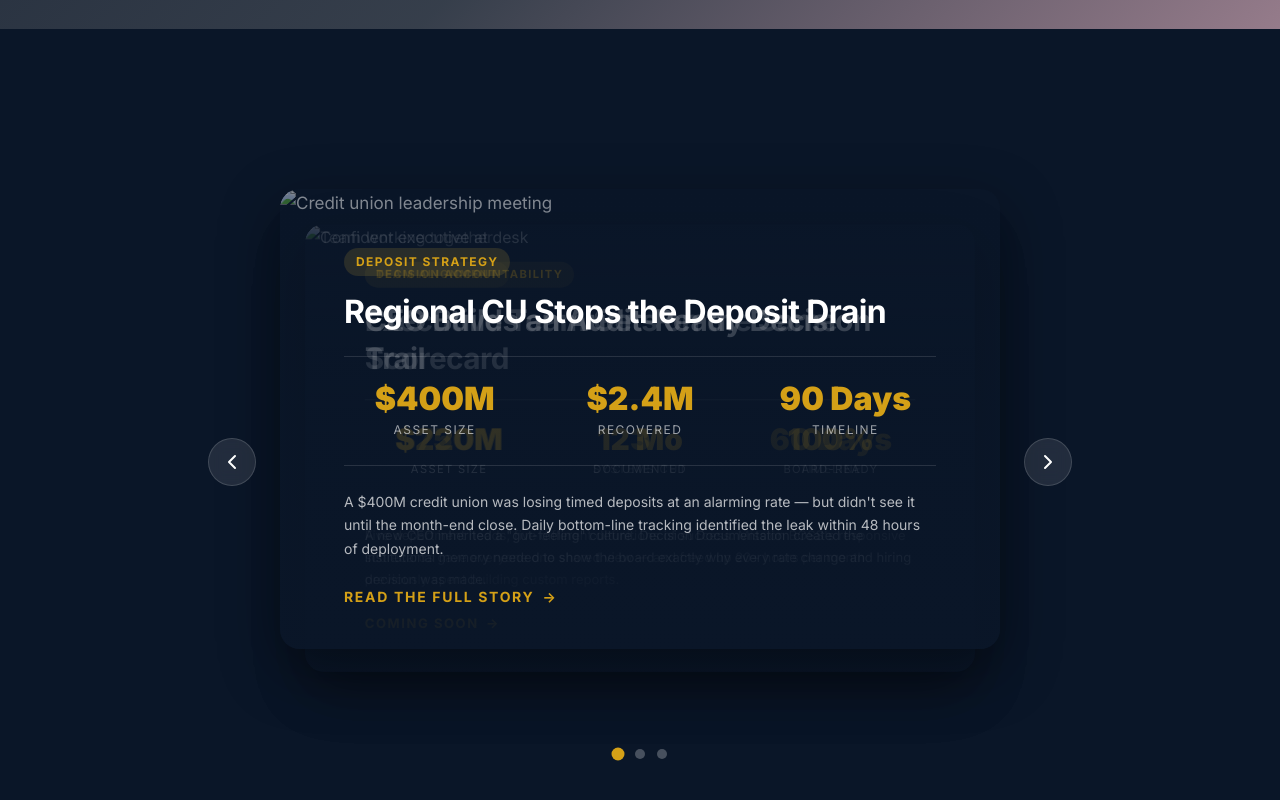
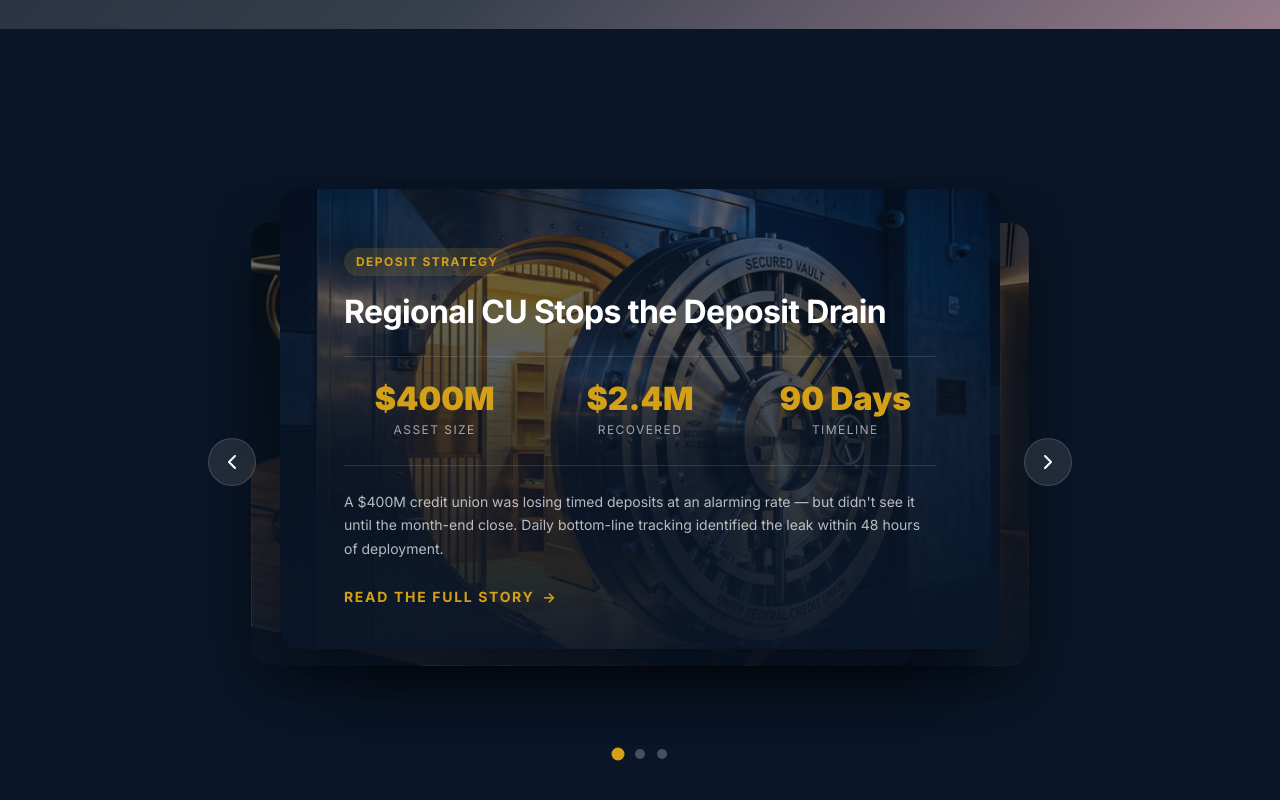
Before and after one commit to blendmodeus/mission-boss, a website built with Vite: page case-studies.html in a window 1280 px wide. Shown: the part 418-1218 px from the top of the page. Built offline with nearby package versions, Linux system fonts and the light colour scheme; grey boxes are pictures that could not be loaded.

Commit message:
Fix carousel: fan cards left/right, solid opacity, use existing images

```diff
--- a/case-studies.html
+++ b/case-studies.html
@@ -54,7 +54,7 @@
           <!-- Case Study 1 — Deposit Strategy -->
           <div class="carousel__card carousel__card--active" data-index="0">
             <div class="carousel__card-inner">
-              <img src="/img/img1.jpg.jpeg" alt="Credit union leadership meeting" class="carousel__bg" />
+              <img src="/img/case-deposit.png" alt="Credit union leadership meeting" class="carousel__bg" />
               <div class="carousel__overlay"></div>
               <div class="carousel__content">
                 <span class="carousel__tag">Deposit Strategy</span>
@@ -82,7 +82,7 @@
           <!-- Case Study 2 — Team Alignment -->
           <div class="carousel__card" data-index="1">
             <div class="carousel__card-inner">
-              <img src="/img/people-working-as-team-company-1.jpg.jpeg" alt="Team working together" class="carousel__bg" />
+              <img src="/img/case-alignment.png" alt="Team working together" class="carousel__bg" />
               <div class="carousel__overlay"></div>
               <div class="carousel__content">
                 <span class="carousel__tag">Team Alignment</span>
@@ -110,7 +110,7 @@
           <!-- Case Study 3 — Decision Accountability -->
           <div class="carousel__card" data-index="2">
             <div class="carousel__card-inner">
-              <img src="/img/happy-employee.jpg.jpeg" alt="Confident executive at desk" class="carousel__bg" />
+              <img src="/img/case-decision.png" alt="Confident executive at desk" class="carousel__bg" />
               <div class="carousel__overlay"></div>
               <div class="carousel__content">
                 <span class="carousel__tag">Decision Accountability</span>
--- a/css/components.css
+++ b/css/components.css
@@ -818,8 +818,8 @@
   left: 50%;
   width: 100%;
   max-width: 720px;
-  transform: translateX(-50%) scale(0.88) translateY(40px);
-  opacity: 0.35;
+  transform: translateX(-50%) scale(0.85) translateY(30px);
+  opacity: 0;
   z-index: 1;
   transition: transform 0.5s cubic-bezier(0.4, 0, 0.2, 1),
               opacity 0.5s cubic-bezier(0.4, 0, 0.2, 1),
@@ -835,15 +835,15 @@
 }
 
 .carousel__card--prev {
-  transform: translateX(-50%) scale(0.93) translateY(20px);
-  opacity: 0.55;
+  transform: translateX(-58%) scale(0.92) translateY(16px);
+  opacity: 1;
   z-index: 2;
   pointer-events: none;
 }
 
 .carousel__card--next {
-  transform: translateX(-50%) scale(0.93) translateY(20px);
-  opacity: 0.55;
+  transform: translateX(-42%) scale(0.92) translateY(16px);
+  opacity: 1;
   z-index: 2;
   pointer-events: none;
 }
```
